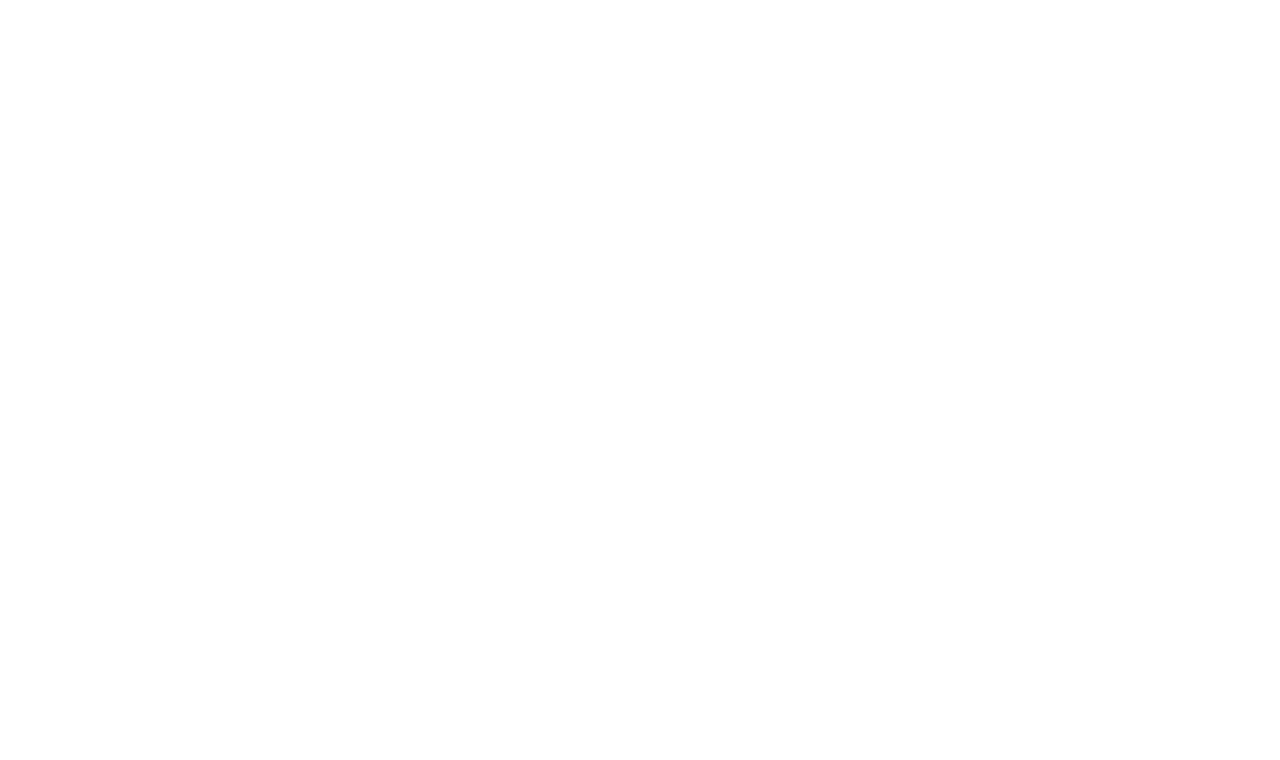
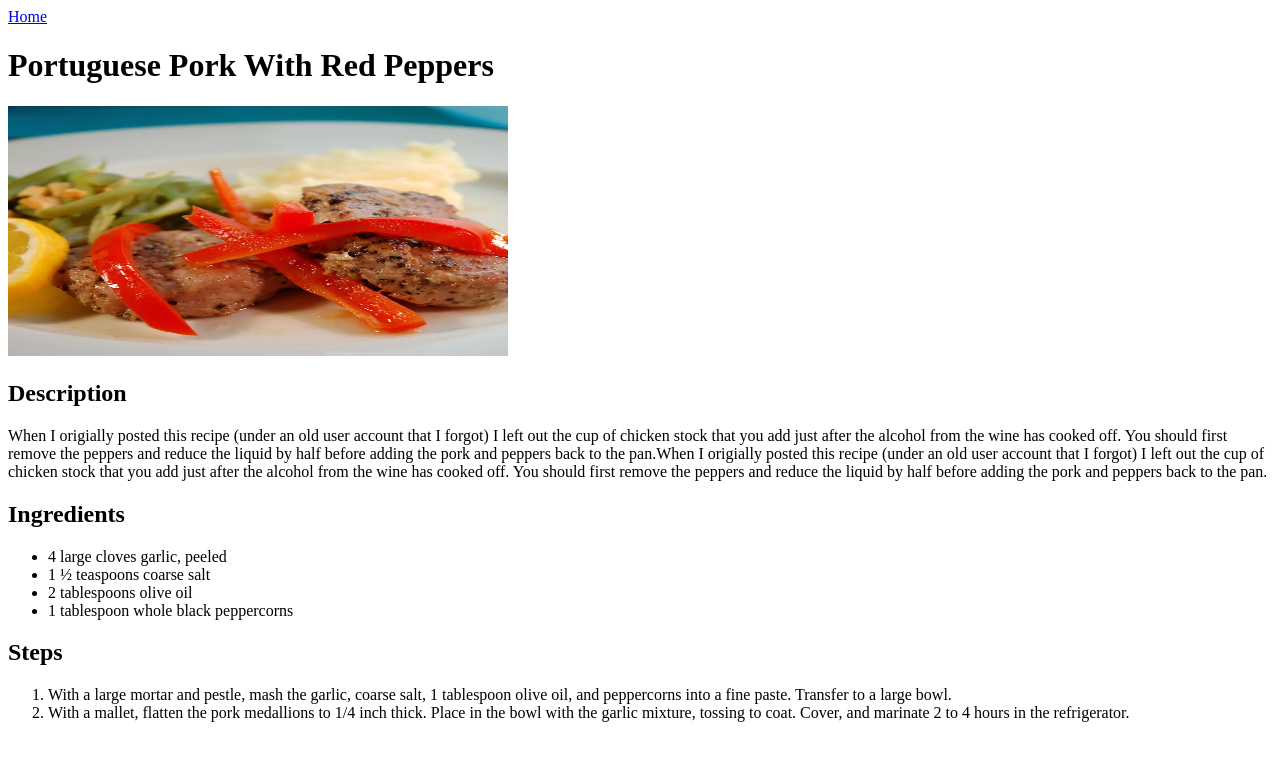
Before and after one commit to Forcyclee/odin-recipes, a plain HTML site: page recipes/portuguesePork.html in a window 1280 px wide. Drawn offline with Linux system fonts and the light colour scheme.

Commit message:
Added Portuguese Pork with Red Peppers recipe

```diff
--- a/recipes/portuguesePork.html
+++ b/recipes/portuguesePork.html
@@ -0,0 +1,27 @@
+<!DOCTYPE html>
+<html lang="en">
+<head>
+    <meta charset="UTF-8">
+    <meta name="viewport" content="width=device-width, initial-scale=1.0">
+    <title>Document</title>
+</head>
+<body>
+    <a href="../index.html">Home</a>
+    <h1>Portuguese Pork With Red Peppers</h1>
+    <img src="./images/portuguesePork.webp" width="500" height="250">
+    <h2>Description</h2>
+    <p>When I origially posted this recipe (under an old user account that I forgot) I left out the cup of chicken stock that you add just after the alcohol from the wine has cooked off. You should first remove the peppers and reduce the liquid by half before adding the pork and peppers back to the pan.When I origially posted this recipe (under an old user account that I forgot) I left out the cup of chicken stock that you add just after the alcohol from the wine has cooked off. You should first remove the peppers and reduce the liquid by half before adding the pork and peppers back to the pan.</p>
+    <h2>Ingredients</h2>
+    <ul>
+        <li>4 large cloves garlic, peeled</li>
+        <li>1 ½ teaspoons coarse salt</li>
+        <li>2 tablespoons olive oil</li>
+        <li>1 tablespoon whole black peppercorns</li>
+    </ul>
+    <h2>Steps</h2>
+    <ol>
+        <li>With a large mortar and pestle, mash the garlic, coarse salt, 1 tablespoon olive oil, and peppercorns into a fine paste. Transfer to a large bowl.</li>
+        <li>With a mallet, flatten the pork medallions to 1/4 inch thick. Place in the bowl with the garlic mixture, tossing to coat. Cover, and marinate 2 to 4 hours in the refrigerator.</li>
+    </ol>
+</body>
+</html>
```
Also changed, not shown: index.html (+4 -2 lines), recipes/images/portuguesePork.webp (added).
